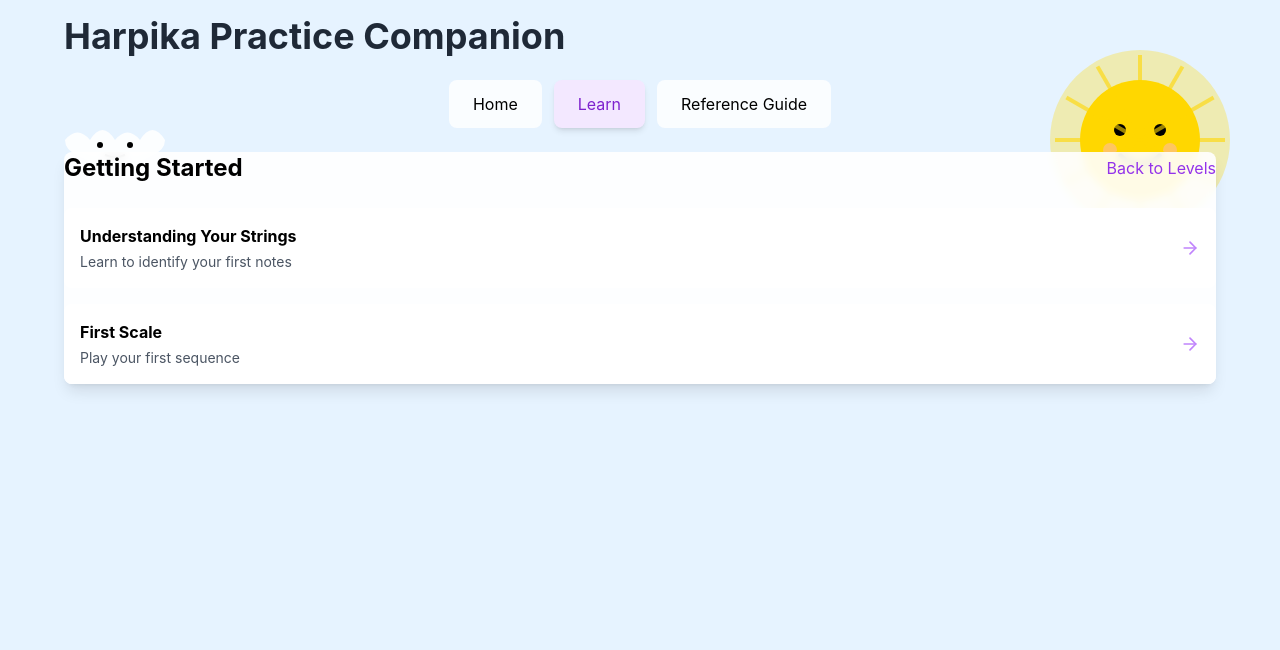
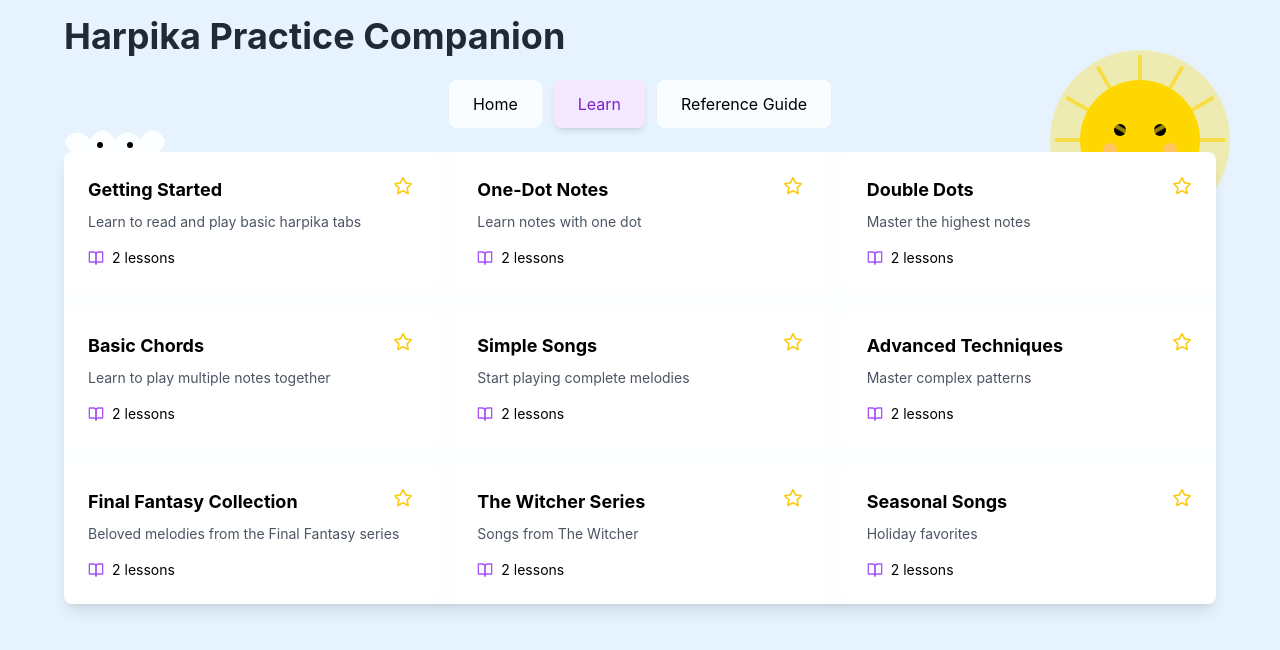
Before and after one commit to JessieBee7/harpika-practice, a React (Create React App) app: page / in a window 1280 px wide. Both pictures are taken after a click on the button "Learn". Shown: the top 650 px of the page. Built offline with nearby package versions, Linux system fonts and the light colour scheme; the HTML template or start-up script is replaced by a standard one.

Commit message:
Update LearningHub.js

```diff
--- a/src/components/LearningHub.js
+++ b/src/components/LearningHub.js
@@ -1,75 +1,21 @@
-import React, { useState, useEffect } from 'react';
+import React, { useState } from 'react';
 import PracticeSession from './PracticeSession';
 import { curriculum } from '../data/curriculum';
-import StorageUtils from '../utils/storage';
-import { BookOpen, Star, ArrowRight, Lock } from 'lucide-react';
+import { BookOpen, Star, ArrowRight } from 'lucide-react';
 
 const LearningHub = () => {
-  const [currentLevel, setCurrentLevel] = useState(1);
+  const [currentLevel, setCurrentLevel] = useState(null);
   const [currentLesson, setCurrentLesson] = useState(null);
-  const [userProgress, setUserProgress] = useState({
-    levels: { 1: { unlocked: true } },
-    lessons: {},
-    achievements: []
-  });
-
-  // Load saved progress
-  useEffect(() => {
-    const savedProgress = StorageUtils.loadProgress();
-    if (savedProgress) {
-      setUserProgress(savedProgress);
-    }
-  }, []);
-
-  // Check if level is unlocked
-  const isLevelUnlocked = (levelNum) => {
-    // Check if level is force unlocked in curriculum
-    const level = curriculum.levels[levelNum];
-    if (level && level.forceUnlock) {
-      return true;
-    }
-
-    // Otherwise check progress
-    return userProgress.levels[levelNum]?.unlocked || levelNum === 1;
-  };
-
-  // Check if lesson is completed
-  const isLessonCompleted = (lessonId) => {
-    return userProgress.lessons[lessonId]?.completed;
-  };
 
   // Handle level selection
   const handleLevelSelect = (level) => {
-    if (isLevelUnlocked(level)) {
-      setCurrentLevel(level);
-      setCurrentLesson(null);
-    }
+    setCurrentLevel(level);
+    setCurrentLesson(null);
   };
 
   // Handle lesson selection
   const handleLessonSelect = (lesson) => {
     setCurrentLesson(lesson);
-  };
-
-  // Handle progress update
-  const handleProgress = (progressData) => {
-    const newProgress = {
-      ...userProgress,
-      lessons: {
-        ...userProgress.lessons,
-        [progressData.lessonId]: {
-          completed: true,
-          lastPracticed: new Date().toISOString()
-        }
-      }
-    };
-
-    if (progressData.levelCompleted) {
-      newProgress.levels[progressData.level + 1] = { unlocked: true };
-    }
-
-    StorageUtils.saveProgress(newProgress);
-    setUserProgress(newProgress);
   };
 
   // Render level selection
@@ -79,19 +25,11 @@ const LearningHub = () => {
         <button
           key={levelNum}
           onClick={() => handleLevelSelect(Number(levelNum))}
-          className={`p-6 rounded-xl text-left transition-all ${
-            isLevelUnlocked(Number(levelNum))
-              ? 'bg-white hover:bg-purple-50'
-              : 'bg-gray-100 cursor-not-allowed'
-          }`}
-          disabled={!isLevelUnlocked(Number(levelNum))}
+          className="p-6 rounded-xl text-left transition-all bg-white hover:bg-purple-50"
         >
           <div className="flex justify-between items-start">
             <h3 className="text-lg font-bold">{level.title}</h3>
-            {isLevelUnlocked(Number(levelNum))
-              ? <Star className="w-5 h-5 text-yellow-400" />
-              : <Lock className="w-5 h-5 text-gray-400" />
-            }
+            <Star className="w-5 h-5 text-yellow-400" />
           </div>
           <p className="text-sm text-gray-600 mt-2">{level.description}</p>
           <div className="mt-4 flex items-center gap-2">
@@ -125,11 +63,7 @@ const LearningHub = () => {
             <button
               key={lesson.id}
               onClick={() => handleLessonSelect(lesson)}
-              className={`p-4 rounded-lg text-left transition-all ${
-                isLessonCompleted(lesson.id)
-                  ? 'bg-green-50 hover:bg-green-100'
-                  : 'bg-white hover:bg-purple-50'
-              }`}
+              className="p-4 rounded-lg text-left transition-all bg-white hover:bg-purple-50"
             >
               <div className="flex items-center justify-between">
                 <div>
@@ -138,11 +72,7 @@ const LearningHub = () => {
                     {lesson.description}
                   </p>
                 </div>
-                {isLessonCompleted(lesson.id) ? (
-                  <Star className="w-5 h-5 text-yellow-400" />
-                ) : (
-                  <ArrowRight className="w-5 h-5 text-purple-400" />
-                )}
+                <ArrowRight className="w-5 h-5 text-purple-400" />
               </div>
             </button>
           ))}
@@ -158,7 +88,6 @@ const LearningHub = () => {
       {currentLesson && (
         <PracticeSession
           lessonData={currentLesson}
-          onProgress={handleProgress}
           currentLevel={currentLevel}
         />
       )}
```
